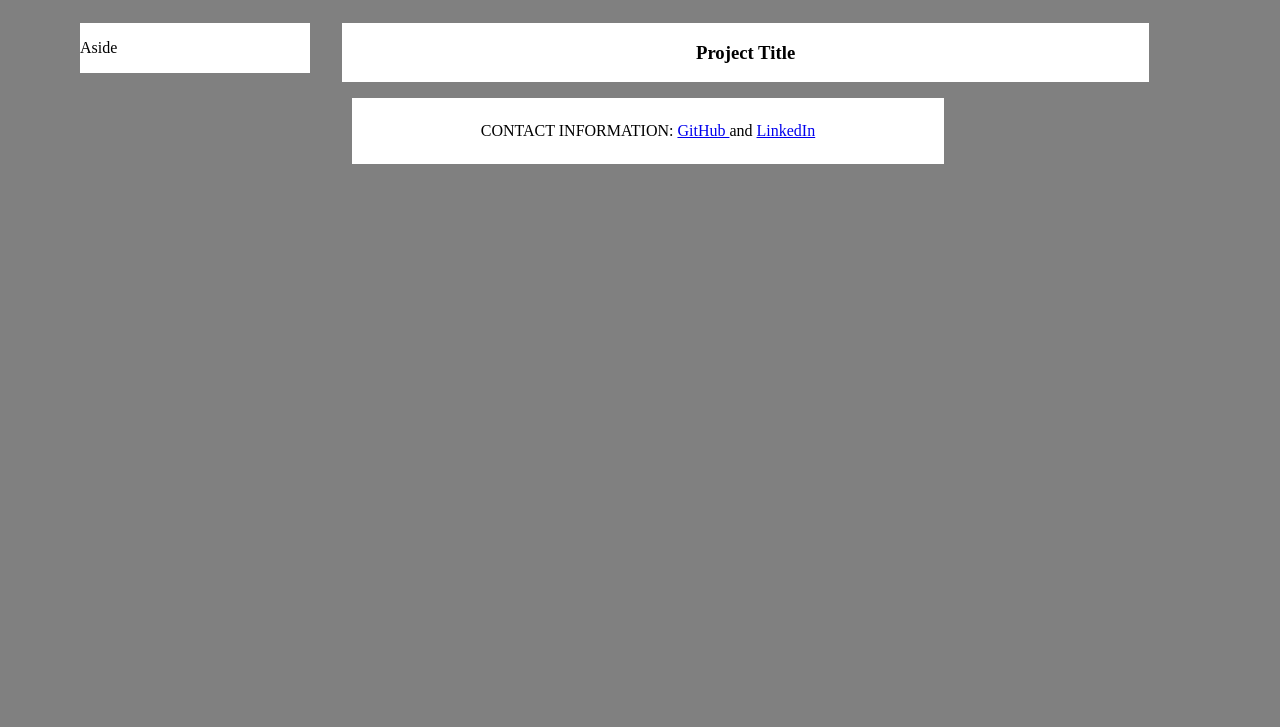
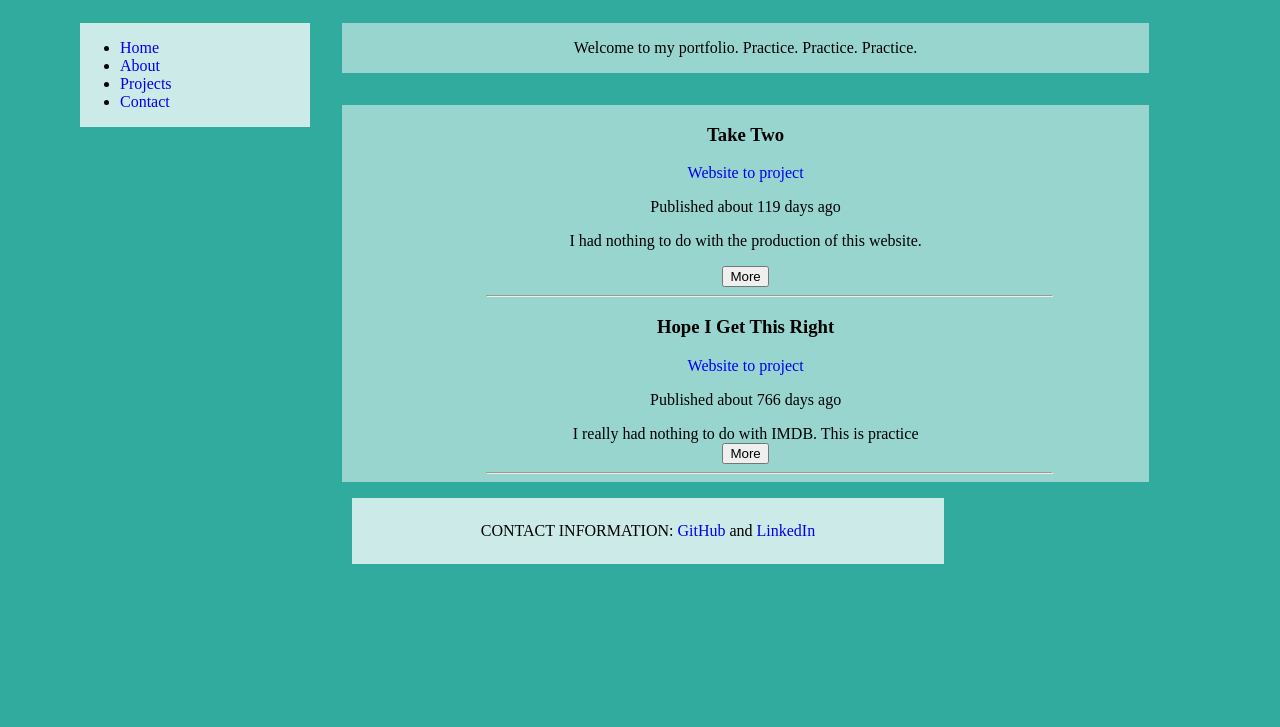
Before and after one commit to jdar22169/301n2-portfolio, a plain HTML site: page index.html in a window 1280 px wide. Shown: the part 73-800 px from the top of the page. Drawn offline with nearby package versions, Linux system fonts and the light colour scheme.

Commit message:
pleasework

```diff
--- a/index.html
+++ b/index.html
@@ -4,28 +4,43 @@
     <title> Maddie's Portfolio </title>
 </head>
 <body>
-    <link rel="stylesheet", href="style/portfolio.css">
-    <main>
+    <link rel="stylesheet", href="style/base.css">
+    <link rel="stylesheet", href="style/modules.css"
     <header>
         <h1> Maddie's Portfolio </h1>
     </header>
-      <aside>
-        <p> Aside </p>
+    <aside id="nav-bar">
+        <ul>
+          <li class="tab" data-content="all"><a href="#"> Home</a> </li>
+          <li class="tab" data-content="about"><a href="#"> About</a> </li>
+          <li class="tab" data-content="projects"><a href="#"> Projects</a> </li>
+          <li class="tab" data-content="social"><a href="#"> Contact</a> </li>
+        </ul>
     </aside>
-        <section id="projects">
-          <article class="template", data-category="cat">
+    <main id="all">
+      <section id="about" class="tab-content">
+          <p>Welcome to my portfolio. Practice. Practice. Practice.</p>
+      </section>
+      <section id="projects" class="tab-content">
+          <article class="template" data-category="dog">
             <header>
               <h3> Project Title</h3>
+              <p><a href="">Website to project</a></p>
+              <p>Published <time pubdate datetime="2000-01-01">Publish Time</time></p>
             </header>
-          <section class="projectDescription"> </section>
+            <section class="projectDescription"></section>
+            <button onclick="projectView.setTeasers()" class="more">More</button>
           </article>
       </section>
+
     </main>
-      <footer>
+    <footer id="social" class="tab-content">
         <p> CONTACT INFORMATION: <a href="https://github.com/jdar22169"> GitHub </a> and
         <a href="https://www.linkedin.com/in/madelinemow"> LinkedIn </a> </p>
     </footer>
 </body>
 <script src="https://ajax.googleapis.com/ajax/libs/jquery/2.2.0/jquery.min.js"></script>
-<script src="portfolio.js"> </script>
+<script src="scripts/projectdata.js"></script>
+<script src="scripts/portfolio.js"></script>
+<script src="scripts/projectView.js"></script>
 </html>
--- a/scripts/portfolio.js
+++ b/scripts/portfolio.js
@@ -1,13 +1,38 @@
 
-var projects [];
+var projects=[];
 
 function Project (proj) {
   this.projectTitle = proj.projectTitle;
-  this.publishDate = proj.publishDate;
-  this.projUrl = proj.projURL;
+  this.projectCategory = proj.projectCategory;
+  this.publishedDate = proj.publishedDate;
+  this.projectURL = proj.projectURL;
+  this.body=proj.body;
 };
 
 Project.prototype.toHtml= function() {
-  var $newProject = $('project.template').clone();
-  $newProject.arr()
-}
+  var $newProject = $('article.template').clone();
+  $newProject.removeClass('template');
+  $newProject.attr('data-category', this.projectCategory);
+  $newProject.find('h3:first').text(this.projectTitle);
+  $newProject.find('p a').attr('href', this.projectURL);
+  $newProject.find('.projectDescription').html(this.body);
+  $newProject.find('time[pubdate]').attr('datetime', this.publishedDate)
+  $newProject.find('time[pubdate]').attr('title', this.publishedDate)
+  $newProject.find('time').html('about ' + parseInt((new Date() - new Date(this.publishedDate))/60/60/24/1000) + ' days ago')
+  $newProject.append('<hr>');
+  return $newProject;
+
+
+};
+
+rawData.sort(function(a,b) {
+  return (new Date(b.publishedDate)) - (new Date(a.publishedDate));
+});
+
+rawData.forEach(function(ele) {
+  projects.push(new Project(ele));
+});
+
+projects.forEach(function(a){
+  $('#projects').append(a.toHtml())
+});
--- /dev/null
+++ b/scripts/projectView.js
@@ -0,0 +1,27 @@
+var projectView={};
+
+projectView.navBar = function() {
+  $('#nav-bar').on("click", 'li', function() {
+    $(".tab-content").hide();
+    $("#" + $(this).data('content')).fadeIn();
+  });
+
+  $('#nav-bar.tab:first').click();
+};
+
+projectView.setTeasers = function() {
+  $('.projectDescription *:nth-of-type(n+2)').hide();
+  $('#projects').on("click", function(event) {
+    var $eventTarget = $(event.target);
+    event.preventDefault();
+    if ($eventTarget.hasClass("more")){
+    $eventTarget.prev().children().fadeIn(1000);
+    $eventTarget.hide();
+    };
+    })
+  };
+
+$(document).ready(function(){
+  projectView.navBar();
+  projectView.setTeasers();
+});
--- a/scripts/projectdata.js
+++ b/scripts/projectdata.js
@@ -0,0 +1,17 @@
+var rawData = [
+  {
+    projectTitle:'Hope I Get This Right',
+    projectCategory:"Movie",
+    publishedDate: '2014-02-01',
+    projectURL:'http://www.imdb.com/',
+    body:'</p>I really had nothing to do with IMDB. This is practice</p><p>AHH</p><p>BO</p>',
+
+  },
+  {
+    projectTitle: 'Take Two',
+    projectCategory:"Sports",
+    publishedDate: '2015-11-10',
+    projectURL: 'http://www.espn.com/',
+    body:'<p>I had nothing to do with the production of this website.</p><p> Go Warriors</p><p>le</p>',
+  },
+];
--- /dev/null
+++ b/style/base.css
@@ -0,0 +1,15 @@
+hr {
+  margin-left: 9em;
+  width:70%;
+}
+
+/*Text Style */
+p {
+  font-size:1em;
+  color: bold black;
+}
+
+/*Link Style */
+a {
+  text-decoration: none;
+}
--- a/style/portfolio.css
+++ b/style/modules.css
@@ -1,7 +1,7 @@
 body {
   width:90%;
   margin:auto;
-  background-color: gray;
+  background-color: #32ab9f;
 }
 
 h1 {
@@ -13,16 +13,29 @@ aside {
   height:90%;
   width: 20%;
   margin: 1em;
-  background-color: white;
+  background-color: #cceae7;
+}
+
+#about {
+  float:left;
+  height:20%;
+  width:70%;
+  margin:1em;
+  text-align: center;
+  background-color: #99d5cf;
 }
 
 #projects {
   float: left;
-  height:90%;
+  height:70%;
   width: 70%;
   margin:1em;
-  background-color: white;
+  background-color: #99d5cf;
   text-align: center;
+}
+
+.template {
+  display:none;
 }
 
 footer {
@@ -33,6 +46,5 @@ footer {
   margin-top: -10%;
   padding:.5em;
   text-align: center;
-  background-color: white;
-
+  background-color: #cceae7;
 }
```
Also changed, not shown: scripts/.eslintrc.html (renamed from scripts/.eslintrc.js). Lines whose indentation alone changed are shown as unchanged.
